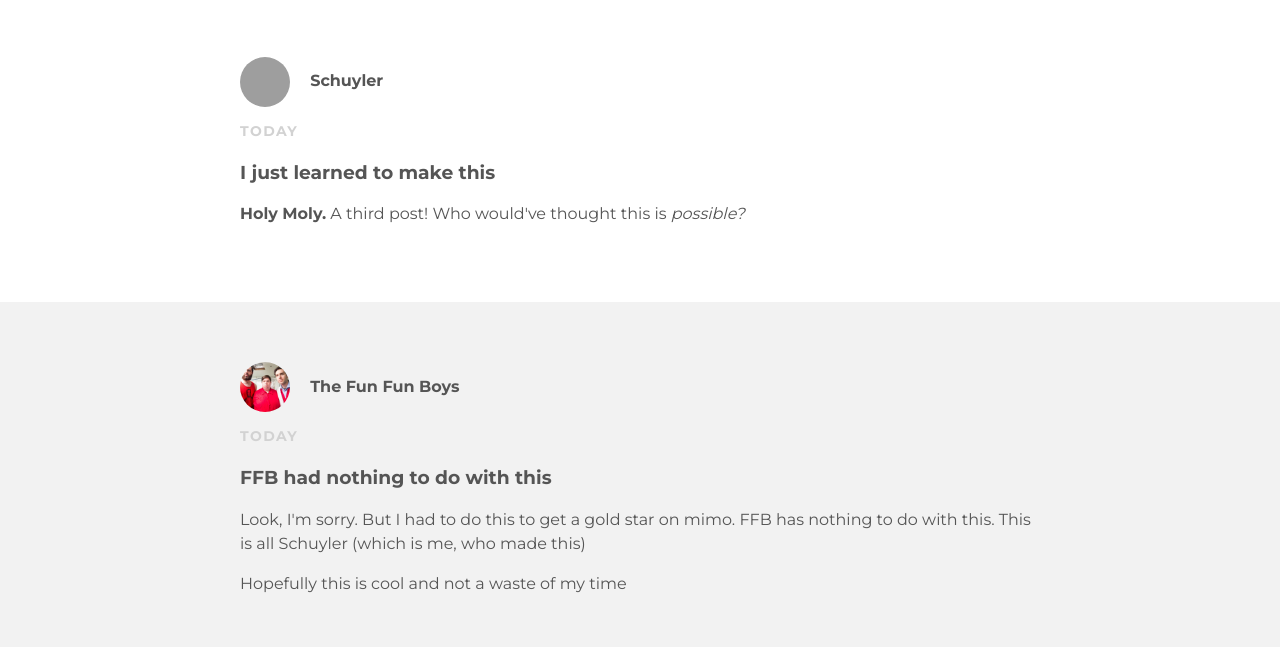
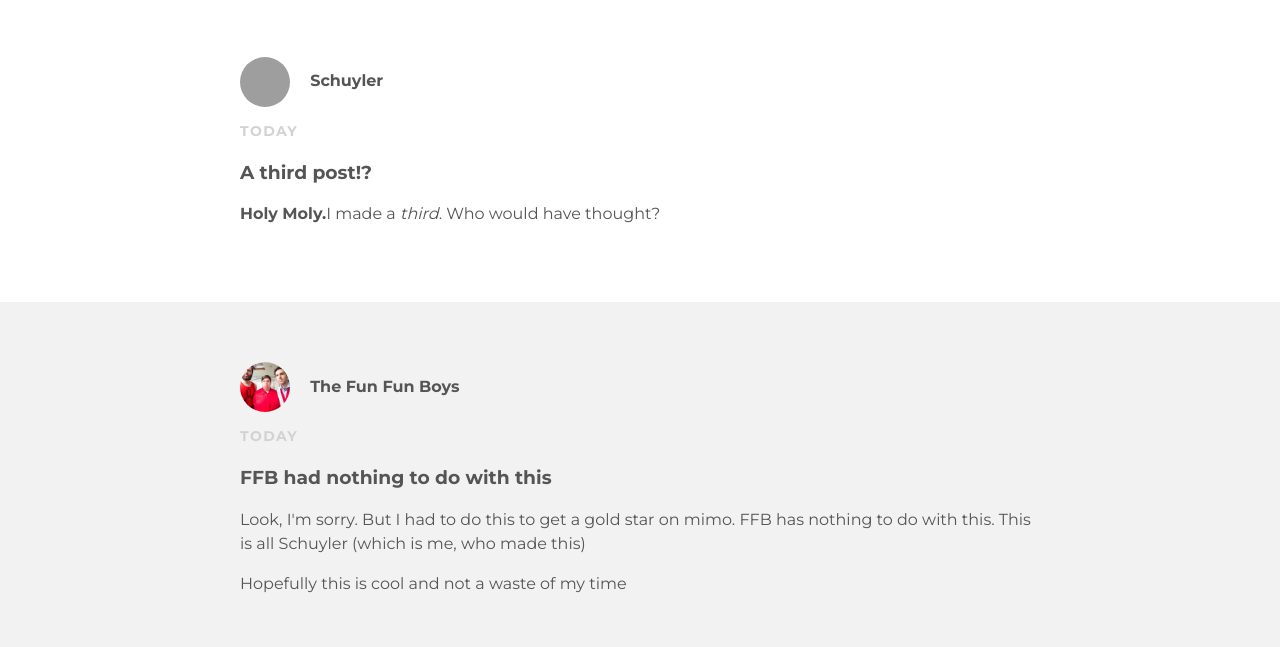
Before and after one commit to Schooler51/Schooler51.github.io, a plain HTML site: page index.html in a window 1280 px wide. Shown: the part 153-800 px from the top of the page. Drawn offline with Linux system fonts and the light colour scheme; grey boxes are pictures that could not be loaded.

Commit message:
Add files via upload

```diff
--- a/index.html
+++ b/index.html
@@ -21,9 +21,9 @@
             <span>Schuyler</span>
           </div>
           <p class="post-date">Today</p>
-          <h3 class="post-title">I just learned to make this</h3>
+          <h3 class="post-title">A third post!?</h3>
           <div class="post-content">
-            <p><strong>Holy Moly.</strong> A third post! Who would've thought this is <em>possible?</em>
+            <p><strong>Holy Moly.</strong>I made a <em>third</em>. Who would have thought?</p>
           </div>
         </div>
       </div>
```
